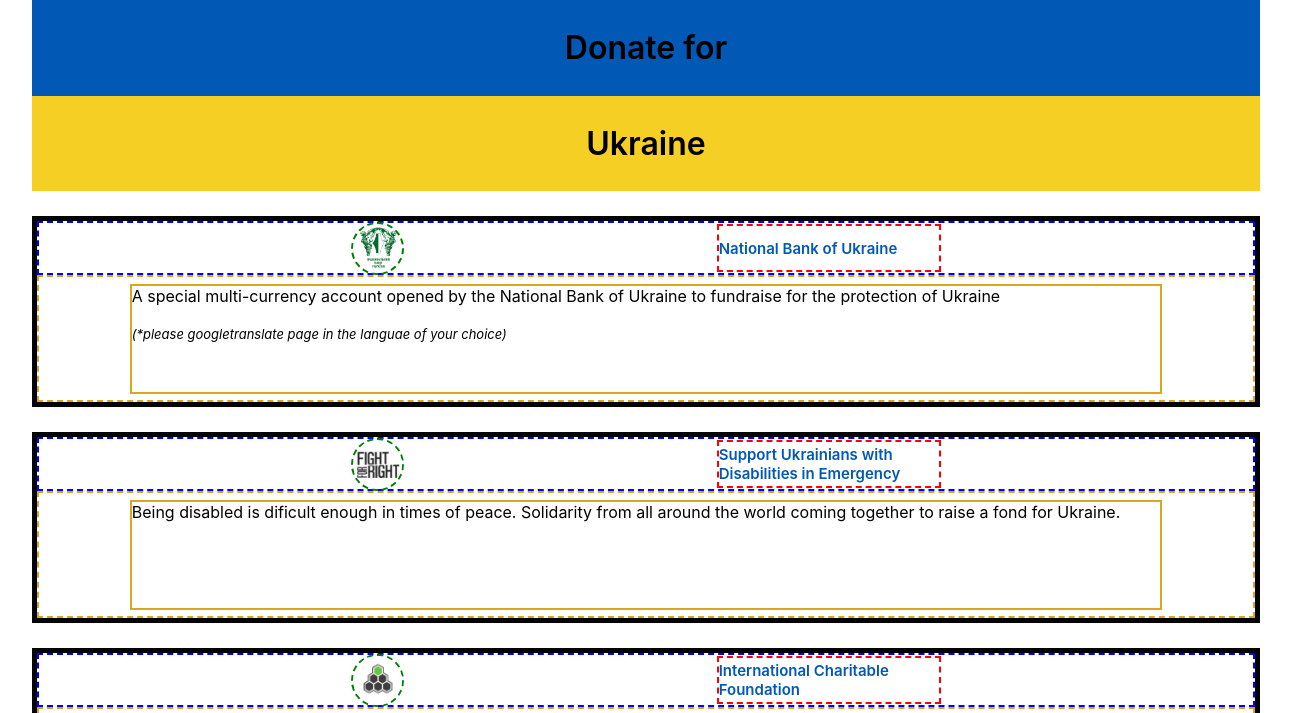
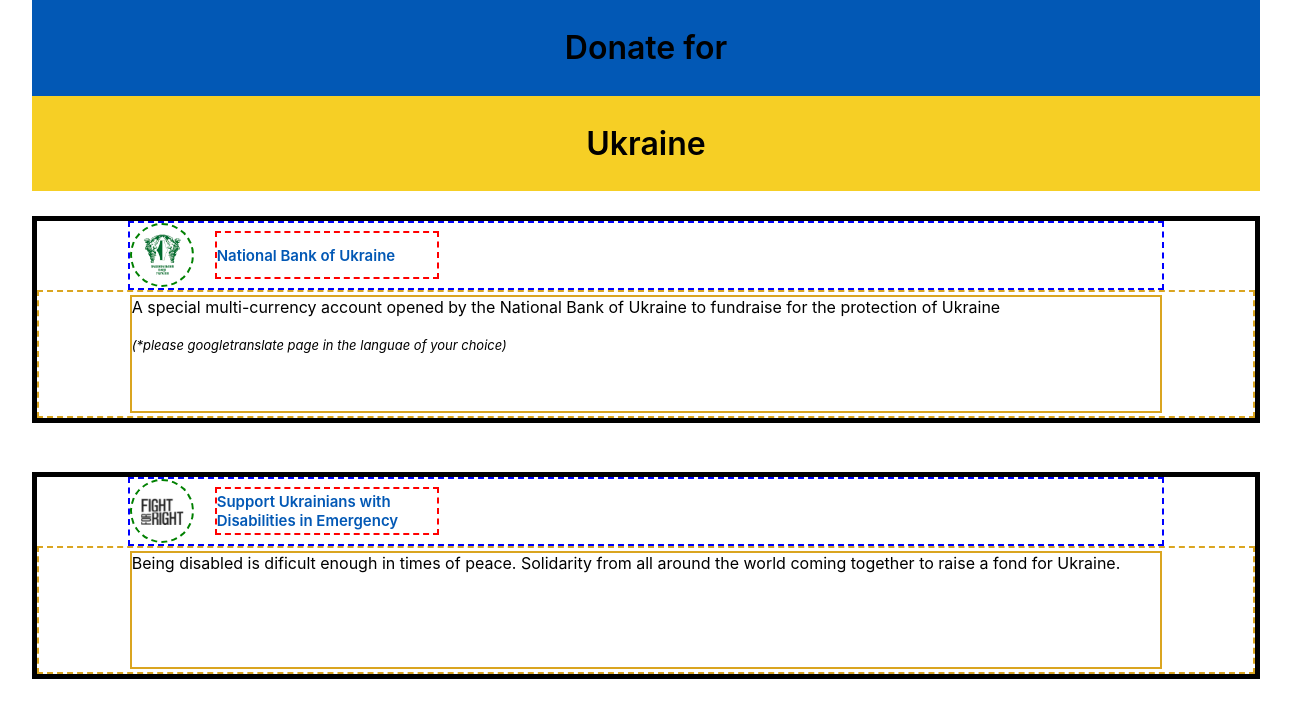
Before and after one commit to johnxadams/donate-for-ukraine, a website: page src/index.html in a window 1536 px wide. Shown: the top 713 px of the page, without its empty margins (122-1413 px from the left). Drawn offline with Linux system fonts and the light colour scheme.

Commit message:
height and iwdth adjustment

```diff
--- a/src/index.html
+++ b/src/index.html
@@ -95,7 +95,11 @@
 
         </main>
         <footer>
-            <article>Please consider</article>
+            <article>
+                <div>
+                      Please consider
+                </div>
+            </article>
             <article>
                 <div>Every cent helps</div>
             </article>
--- a/src/scss/layouts/_grid-flow.scss
+++ b/src/scss/layouts/_grid-flow.scss
@@ -3,7 +3,7 @@
     max-width: 100vw;
     height: 50vh;
     grid-template-columns: 1fr;
-    grid-template-rows: 27vh 135vh 30vh;
+    grid-template-rows: 27vh 160vh 40vh;
     grid-template-areas:
       "header"
       "main"
--- a/src/scss/layouts/_main-section.scss
+++ b/src/scss/layouts/_main-section.scss
@@ -5,22 +5,22 @@
         article {
         border: 5px black solid;
         width: auto;
-        height: 26vh;
-        margin-bottom: 2%;
+        height: 32vh;
+        margin-bottom: 4%;
         @include flex-column;
 
         .bank-name-section {
             border: 2px blue dashed;
             width: auto;
-            height: 30%;
+            height: 40%;
             display: flex;
             flex-direction: row;
             align-items: center;
             justify-content: space-evenly;
             div:first-child {
                 border: 2px green dashed;
-                width: 3.3rem;
-                height: 3.3rem;
+                width: 3rem;
+                height: 3rem;
                 border-radius: 50%;
                 overflow: hidden;
                 @include flex-jcCenter-aiCenter;
@@ -46,15 +46,15 @@
         }
         .bank-info-section-container {
             border: 2px goldenrod dashed;
-            width: auto;
-            height: 70%;
+            width: 100%;
+            height: 75%;
             display: flex;
             align-items: center;
             justify-content: center;
             div:first-child {
                 border: 2px goldenrod solid;
                 width: 85%;
-                height: 90%;
+                height: 95%;
                 p {
                     font-style: italic;
                     font-size: 13px;
--- a/src/scss/layouts/media-query-desktop/_desktop-main.scss
+++ b/src/scss/layouts/media-query-desktop/_desktop-main.scss
@@ -1,3 +1,18 @@
 @media only screen and (min-width: 1400px) {
-
+    main {
+        article {
+            align-items: center;
+            .bank-name-section {
+                width: 85%;
+                justify-content: flex-start;
+                div:first-child {
+                    width: 4rem;
+                    height: 4rem;
+                }
+            }
+            .bank-name {
+                margin-left: 2%;
+            }
+        }
+    }
 }
```
Also changed, not shown: src/styles/main.css, 1 other file.
